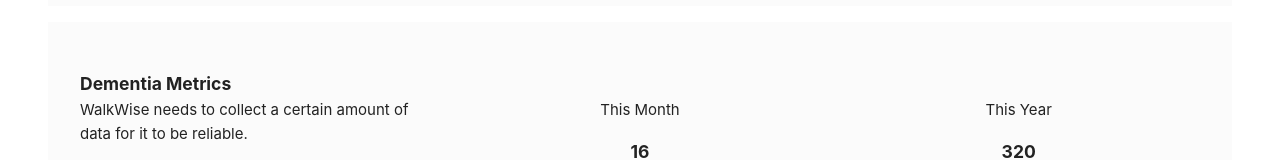
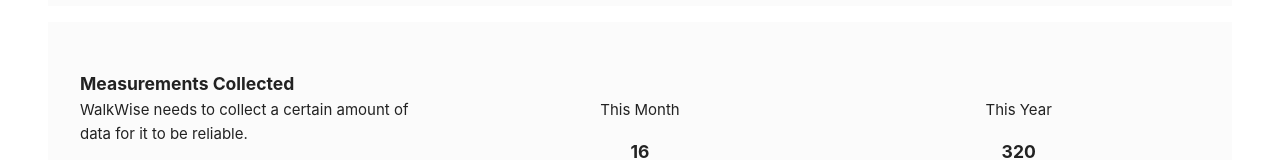
Before and after one commit to Capstone-Gait-Keepers/capstone, a Vue app in the folder frontend/: page / in a window 1280 px wide. Shown: the part 1156-1316 px from the top of the page. Built offline with nearby package versions, Linux system fonts and the light colour scheme.

Commit message:
Fixed sensor id naming

```diff
--- a/frontend/src/store.ts
+++ b/frontend/src/store.ts
@@ -14,7 +14,7 @@
     name: "Marjorie",
     email: "marjorie.smith@gmail.com",
     password: "thisisapassword",
-    sensorid: 39,
+    sensor_id: 39,
   }, // TODO: Default should be null
   connected_users: ['dan@raymond.ch'],
   viewed_categories: {
--- a/frontend/src/types.ts
+++ b/frontend/src/types.ts
@@ -11,7 +11,7 @@
   name: string;
   email: string;
   password: string;
-  sensorid: number;
+  sensor_id: number;
 }
 
 export type MetricSequence = {
--- a/frontend/src/views/HomeView.vue
+++ b/frontend/src/views/HomeView.vue
@@ -73,7 +73,7 @@
     </div>
 
     <div class="metrics-row">
-      <h3>Dementia Metrics</h3>
+      <h3>Measurements Collected</h3>
       <div class="metrics-row-grid">
         <p>WalkWise needs to collect a certain amount of data for it to be reliable.</p>
         <div class="status-indicator">
--- a/frontend/src/views/SettingsView.vue
+++ b/frontend/src/views/SettingsView.vue
@@ -5,7 +5,7 @@
     <FormInput label="Name" type="text" v-model="user.name" />
     <FormInput label="Email" type="email" v-model="user.email" />
     <FormInput label="Password" type="password" v-model="user.password" />
-    <FormInput label="Sensor ID" type="text" v-model="user.sensorid" />
+    <FormInput label="Sensor ID" type="text" v-model="user.sensor_id" />
     <!-- <FormInput label="Notifications" type="text" v-model="user.notifications" /> -->
     <h2>Metrics</h2>
     <p>Choose what information to view on the Home Insights page. If you don't want to see a specific group of insights or recommendations simply turn the toggle off. The system will still collect the data it just won’t display it to you so you can turn them back on at any time if you decide you want to see the insights.</p>
```
